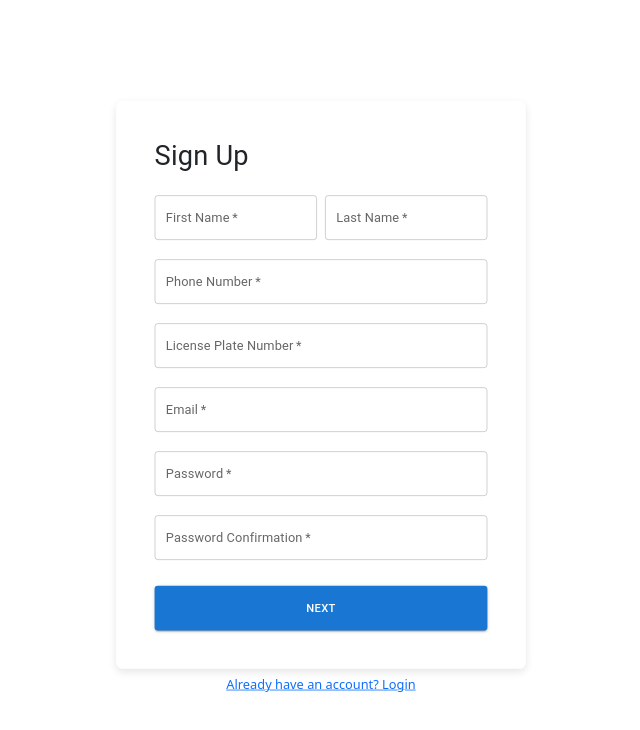
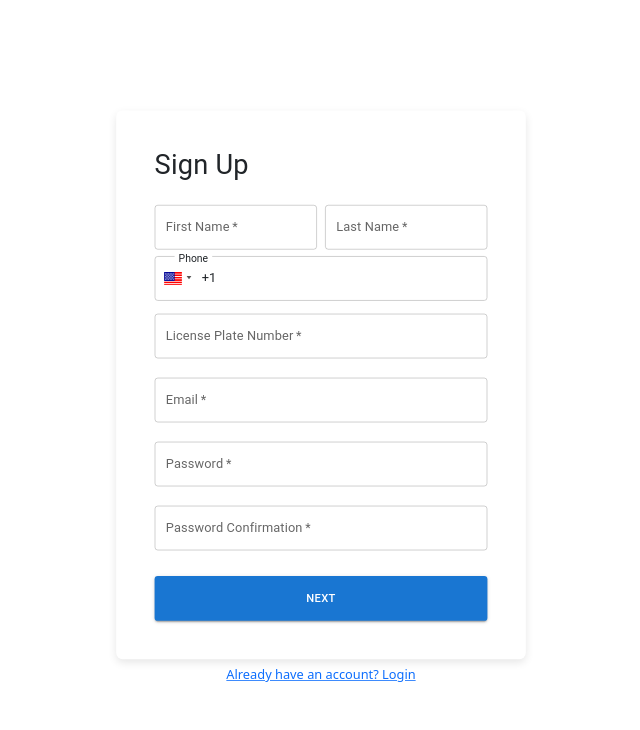
Before and after one commit to OmniaTarek18/Smart-city-parking-system, a React (Create React App) app in the folder frontend/: page / in a window 1280 px wide. Shown: the top 730 px of the page, without its empty margins (319-959 px from the left). Built offline with nearby package versions, Linux system fonts and the light colour scheme.

Commit message:
fix validation and signup form

```diff
--- a/frontend/package.json
+++ b/frontend/package.json
@@ -12,9 +12,11 @@
     "bootstrap": "^5.3.3",
     "cra-template": "1.2.0",
     "frontend": "file:",
+    "libphonenumber-js": "^1.11.17",
     "react": "^18.2.0",
     "react-dom": "^18.2.0",
     "react-native-google-places-autocomplete": "^2.5.7",
+    "react-phone-input-2": "^2.15.1",
     "react-router-dom": "^7.0.2",
     "react-scripts": "5.0.1",
     "react-select": "^5.9.0",
--- a/frontend/src/Components/Registeration/Signup.jsx
+++ b/frontend/src/Components/Registeration/Signup.jsx
@@ -1,6 +1,9 @@
 import React, { useState } from "react";
 import { useNavigate } from "react-router-dom";
-import { TextField, Button, Typography} from "@mui/material";
+import { TextField, Button, Typography } from "@mui/material";
+import PhoneInput from "react-phone-input-2";
+import "react-phone-input-2/lib/material.css";
+import axios from "axios"; // Use axios for API requests
 import "./registeration.css";
 
 function SignUp() {
@@ -10,34 +13,73 @@ function SignUp() {
     lastName: "",
     email: "",
     phoneNumber: "",
-    paymentMethod: "",
     licensePlateNumber: "",
     password: "",
     confirmPassword: "",
   });
 
   const [errors, setErrors] = useState({});
+  const [loading, setLoading] = useState(false);
 
   const handleChange = (e) => {
     const { name, value } = e.target;
     setFormData((prev) => ({ ...prev, [name]: value }));
   };
 
-  const validate = () => {
+  const handlePhoneChange = (value) => {
+    setFormData((prev) => ({ ...prev, phoneNumber: value }));
+  };
+
+  const validateEmail = async (email) => {
+    try {
+      const key = "ff29d55610e84c9493625ad5cd09f5b4";
+      const response = await axios.get(
+        `https://emailvalidation.abstractapi.com/v1/?api_key=${key}&email=${email}`
+      );
+      console.log(response.data); // Add this line to check the response
+      return response.data.is_smtp_valid.value; // Corrected the typo
+    } catch (error) {
+      console.error("Email validation error:", error);
+      return false; // Assume invalid on error
+    }
+  };
+
+  const validate = async () => {
     const newErrors = {};
 
-    // Phone number validation (example: US phone format)
-    const phonePattern = /^[0-9]{11}$/;
-    if (formData.phoneNumber && !phonePattern.test(formData.phoneNumber)) {
-      newErrors.phoneNumber = "Phone number must be 11 digits";
+    // Name validation
+    const nameRegex = /^[a-zA-Z]{3,}$/;
+    if (formData.firstName && !nameRegex.test(formData.firstName)) {
+      newErrors.firstName = "Enter a valid name with at least 3 characters";
+    }
+    if (formData.lastName && !nameRegex.test(formData.lastName)) {
+      newErrors.lastName = "Enter a valid name with at least 3 characters";
     }
 
-    // Password confirmation
+    // Email validation
+    if (formData.email) {
+      setLoading(true); // Show loading spinner
+      const isEmailValid = await validateEmail(formData.email);
+      setLoading(false); // Hide loading spinner
+      if (!isEmailValid) {
+        newErrors.email = "Invalid email address";
+      }
+    }
+
+    // Password validation
+    if (formData.password.length < 8) {
+      newErrors.password = "Password must be at least 8 characters long";
+    }
     if (formData.password !== formData.confirmPassword) {
       newErrors.confirmPassword = "Passwords do not match";
     }
-    const licensePlateRegex = /^[A-Z0-9-]{2,7}$/;
-    if(formData.licensePlateNumber && !licensePlateRegex.test(formData.licensePlateNumber)){
+
+    // License plate validation 3 letters followed by 3 numbers
+    const licensePlateRegex = /^[A-Za-z]{3}[0-9]{3}$/;
+    if (
+      formData.licensePlateNumber &&
+      !licensePlateRegex.test(formData.licensePlateNumber)
+    ) {
       newErrors.licensePlateNumber = "Invalid license plate number";
     }
 
@@ -45,10 +87,11 @@ function SignUp() {
     return Object.keys(newErrors).length === 0; // returns true if no errors
   };
 
-  const handleSubmit = (e) => {
+  const handleSubmit = async (e) => {
     e.preventDefault();
+    const isValid = await validate();
 
-    if (validate()) {
+    if (isValid) {
       console.log(formData);
       navigate("/payment-details");
     }
@@ -86,16 +129,18 @@ function SignUp() {
             helperText={errors.lastName}
           />
         </div>
-        <TextField
-          fullWidth
-          label="Phone Number"
-          name="phoneNumber"
-          margin="normal"
+        <PhoneInput
+          country={"us"}
           value={formData.phoneNumber}
-          onChange={handleChange}
+          onChange={handlePhoneChange}
+          inputStyle={{
+            width: "100%",
+            height: "56px",
+            fontSize: "16px",
+            borderRadius: "4px",
+            borderColor: errors.phoneNumber ? "red" : "#c4c4c4",
+          }}
           required
-          error={Boolean(errors.phoneNumber)}
-          helperText={errors.phoneNumber}
         />
         <TextField
           fullWidth
@@ -118,6 +163,8 @@ function SignUp() {
           value={formData.email}
           onChange={handleChange}
           required
+          error={Boolean(errors.email)}
+          helperText={loading ? "Validating..." : errors.email}
         />
         <TextField
           fullWidth
```
Also changed, not shown: 1 other file (tests, documents, lock files or other folders).
